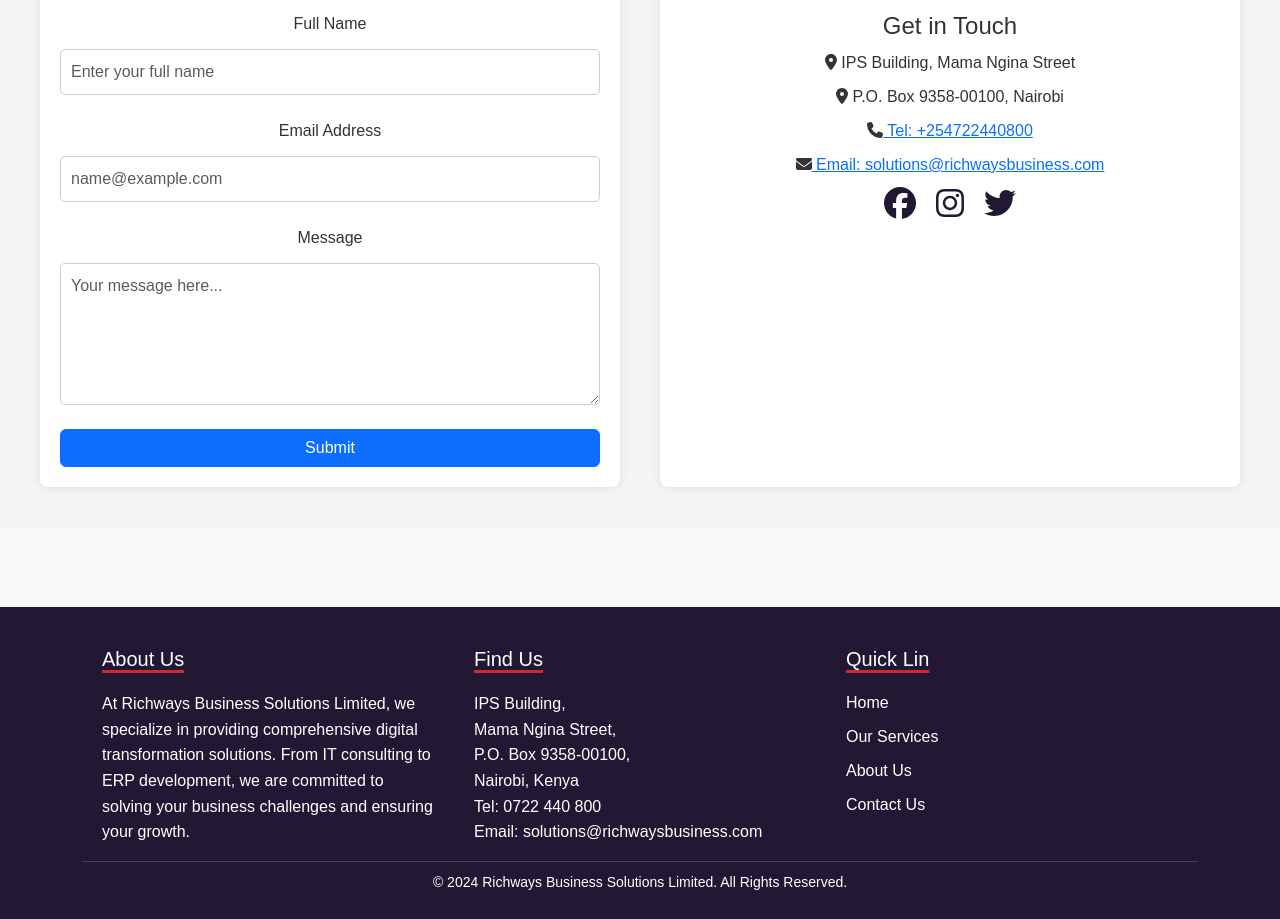
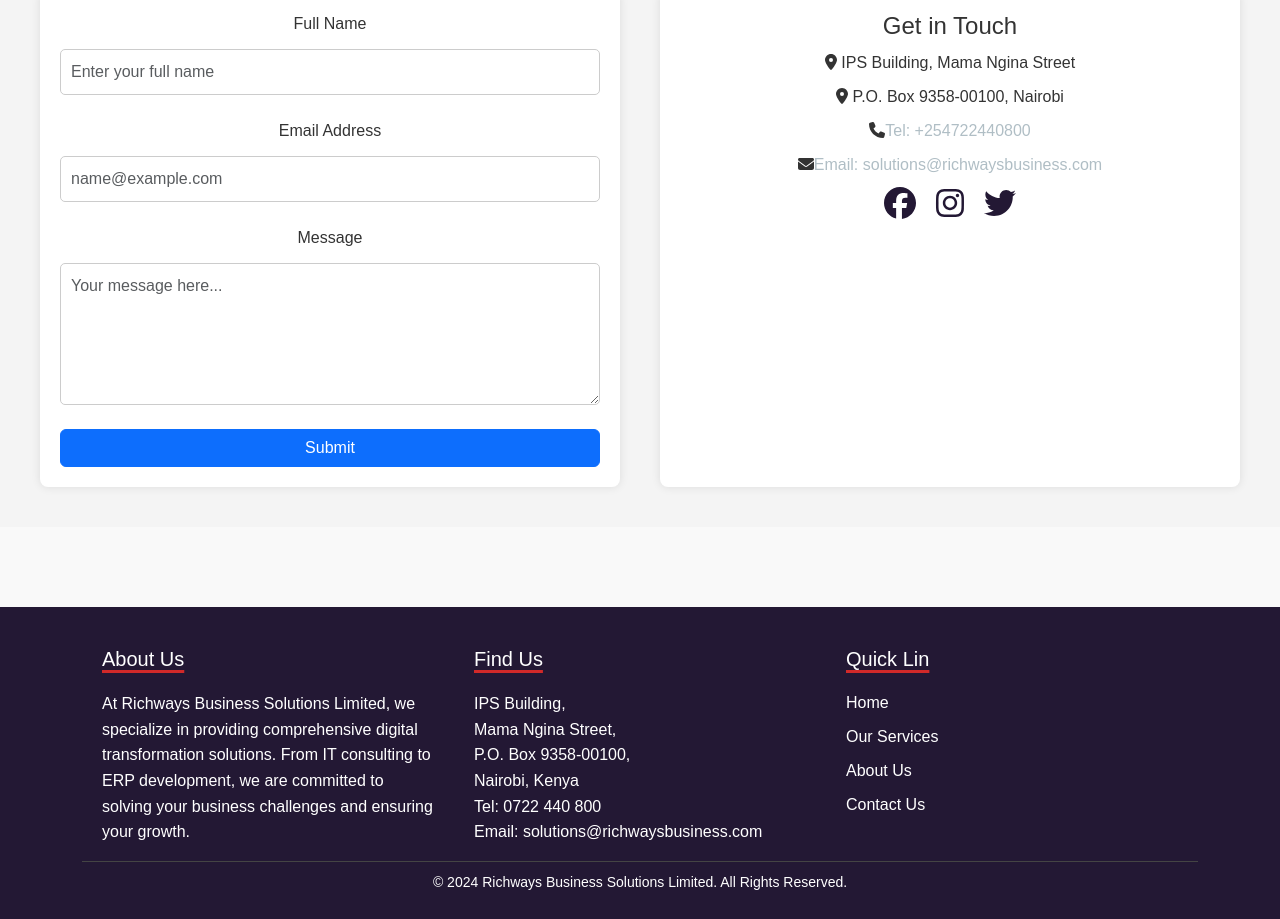
Before and after one commit to Johnronnie254/Thoms, a React (Create React App) app in the folder client/: page /home in a window 1280 px wide. Shown: the part 2960-3879 px from the top of the page. Built offline with nearby package versions, Linux system fonts and the light colour scheme.

Commit message:
Update Contactus.js

```diff
--- a/client/src/Contactus.js
+++ b/client/src/Contactus.js
@@ -103,11 +103,21 @@
                     </p>
                     <p>
                         <FontAwesomeIcon icon={faPhone} />
-                        <a href="tel:+254722440800"> Tel: +254722440800</a>
+                        <a
+                          href="tel:+254722440800"
+                          style={{ color: '#b0bec5', textDecoration: 'none' }} // Subtle color and no underline
+                        >
+                          Tel: +254722440800
+                        </a>
                     </p>
                     <p>
                         <FontAwesomeIcon icon={faEnvelope} />
-                        <a href="mailto:solutions@richwaysbusiness.com"> Email: solutions@richwaysbusiness.com</a>
+                        <a
+                          href="mailto:solutions@richwaysbusiness.com"
+                          style={{ color: '#b0bec5', textDecoration: 'none' }} // Subtle color and no underline
+                        >
+                          Email: solutions@richwaysbusiness.com
+                        </a>
                     </p>
                     <div className="social-media-links">
                         <a href="https://facebook.com"><FontAwesomeIcon icon={faFacebook} size="2x" /></a>
```
